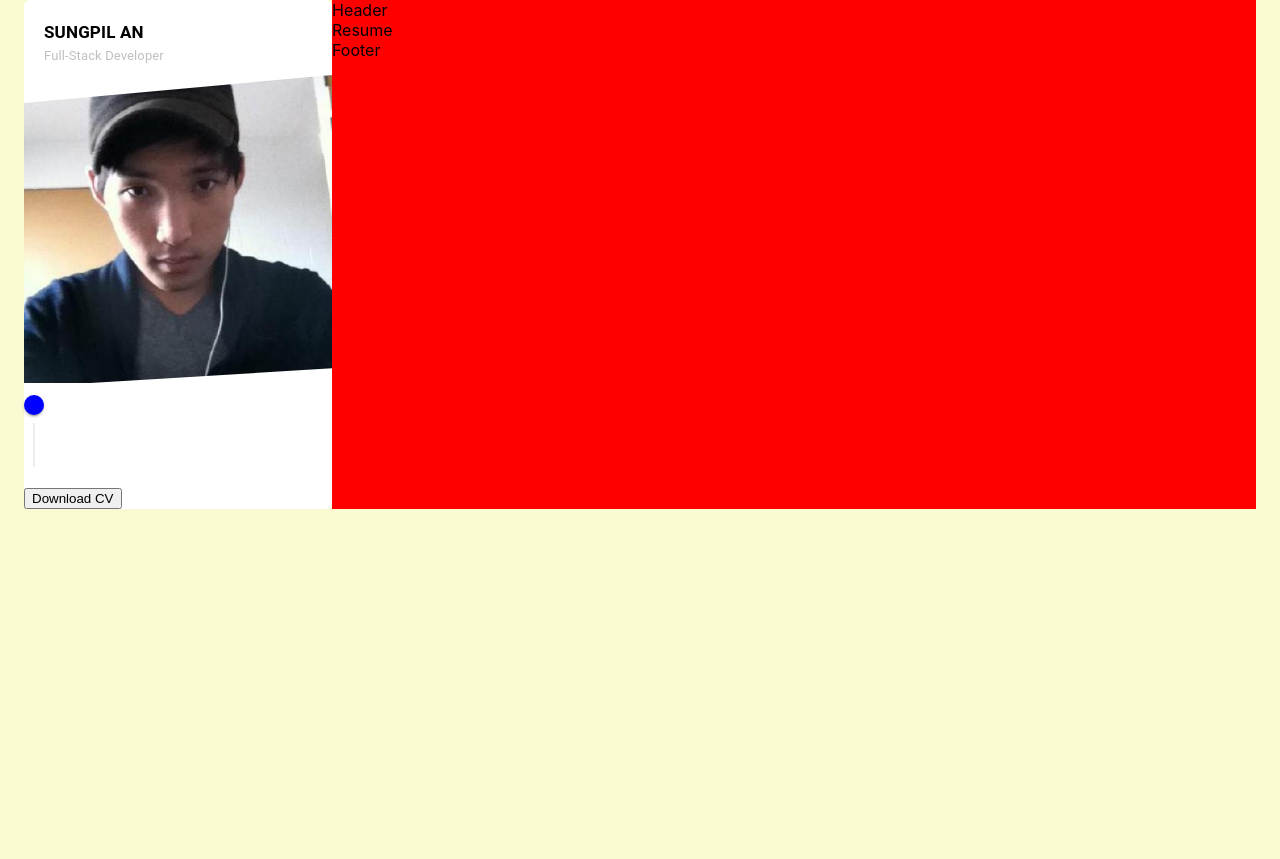
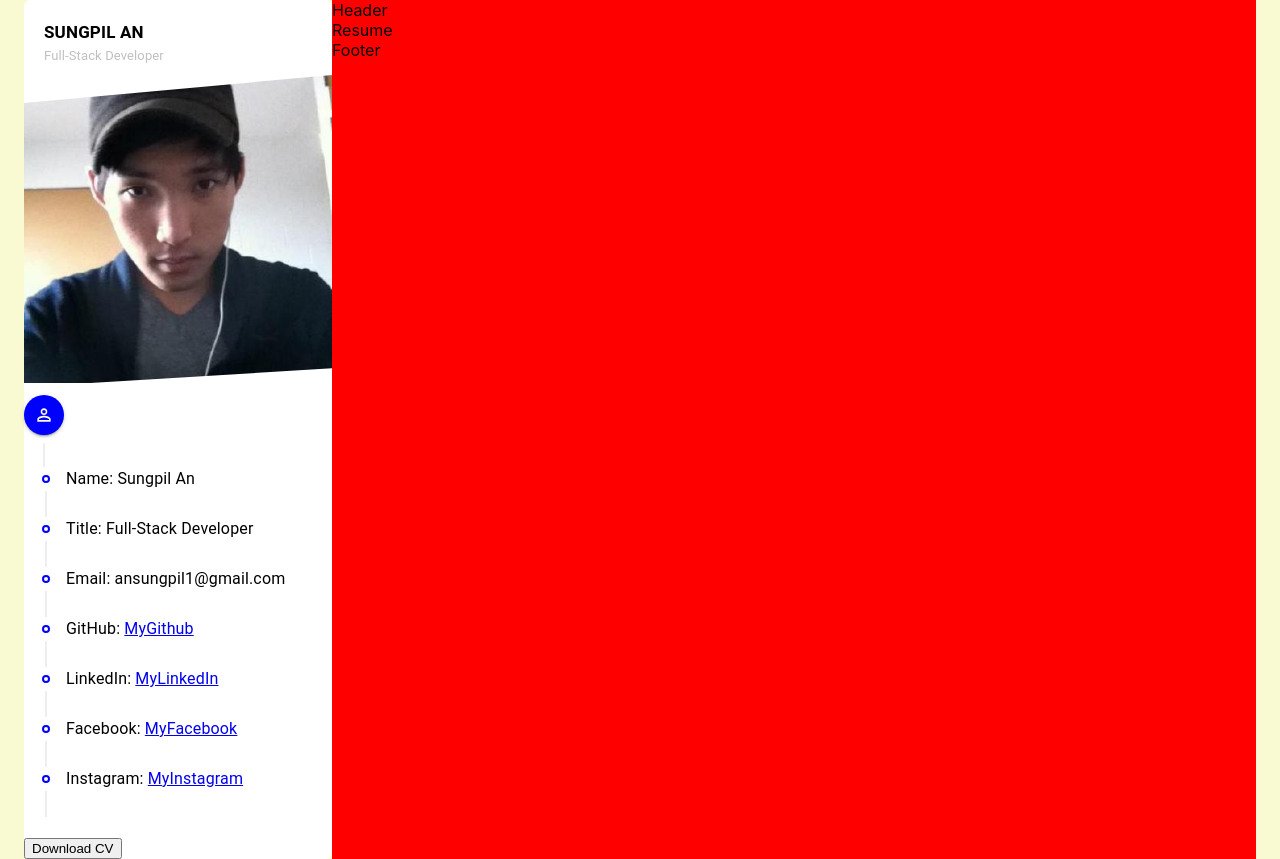
Before and after one commit to ahnlok/react-portfolio, a React (Create React App) app: page / in a window 1280 px wide. Before the commit the page ends 800 px from the top, so only its background shows below. Built offline with nearby package versions, Linux system fonts and the light colour scheme.

Commit message:
Added Typography and import resumeData.js to profile.js

```diff
--- a/src/components/Profile/Profile.js
+++ b/src/components/Profile/Profile.js
@@ -1,10 +1,33 @@
 import { Typography } from '@material-ui/core';
 import React from 'react';
-import CustomTimeline from '../Timeline/Timeline'
+import CustomTimeline, { CustomTimeLineSeparator } from '../Timeline/Timeline'
 import './Profile.css';
 import ProfileImg from '../../assets/image/profile.jpg'
 import resumeData from '../../utils/resumeData';
 import PersonOutlineOutlinedIcon from '@material-ui/icons/PersonOutlineOutlined';
+import TimelineItem from "@material-ui/lab/TimelineItem";
+import TimelineContent from "@material-ui/lab/TimelineContent";
+
+
+const CustomTimelineItem = ({title, text, link}) => (
+    <TimelineItem>
+        <CustomTimeLineSeparator />
+        <TimelineContent className="timeline_content">
+            {link ? (
+            <Typography>
+                <span>{title}:</span>{" "}
+                <a href={link} target="_blank">
+                    {text}
+                </a>
+            </ Typography>
+                ) : (
+                <Typography>
+                    <span>{title}:</span> {text}
+                </Typography>
+            )}
+        </TimelineContent>
+    </TimelineItem>
+);
 
 const Profile = () => {
     return (
@@ -23,7 +46,16 @@ const Profile = () => {
             </figure>
 
             <div className='profile_information'>
-                <CustomTimeline />
+                <CustomTimeline icon={<PersonOutlineOutlinedIcon />}>
+                    <CustomTimelineItem title="Name" text={resumeData.name} />
+                    <CustomTimelineItem title="Title" text={resumeData.title} />
+                    <CustomTimelineItem title="Email" text={resumeData.email} />
+
+                    {Object.keys(resumeData.socials).map((key)=> (
+                        <CustomTimelineItem title={key} text={resumeData.socials[key].text} link={resumeData.socials[key].link} />
+
+                    ))}
+                </CustomTimeline>
                 <br />
                 <button>Download CV</button>
             </div>
--- a/src/utils/resumeData.js
+++ b/src/utils/resumeData.js
@@ -13,27 +13,27 @@ export default {
     location: 'Johns Creek, GA',
 
     socials: {
-        github: {
+        GitHub: {
             link: 'https://github.com/ahnlok',
-            text: 'Github',
+            text: 'MyGithub',
             icon: <GitHubIcon />,
         },
 
-        linkedin: {
+        LinkedIn: {
             link: 'https://www.linkedin.com/in/an-sungpil-95ab8490/',
-            text: 'LinkedIn',
+            text: 'MyLinkedIn',
             icon: <LinkedInIcon />,
         },
 
-        facebook: {
+        Facebook: {
             link: 'https://www.facebook.com/sungpil.an.9',
-            text: 'Facebook',
+            text: 'MyFacebook',
             icon: <FacebookIcon />,
         },
 
-        instagram: {
+        Instagram: {
             link: 'https://www.instagram.com/sung_an_/',
-            text: 'Instagram',
+            text: 'MyInstagram',
             icon: <InstagramIcon />,
         },
     },
```
Also changed, not shown: src/components/Timeline/Timeline.js (+5 -5 lines).
